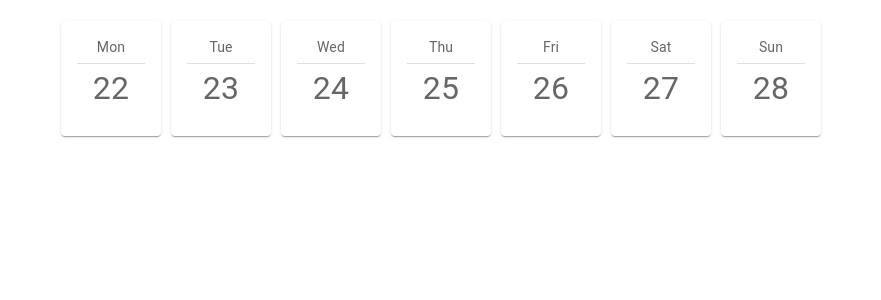
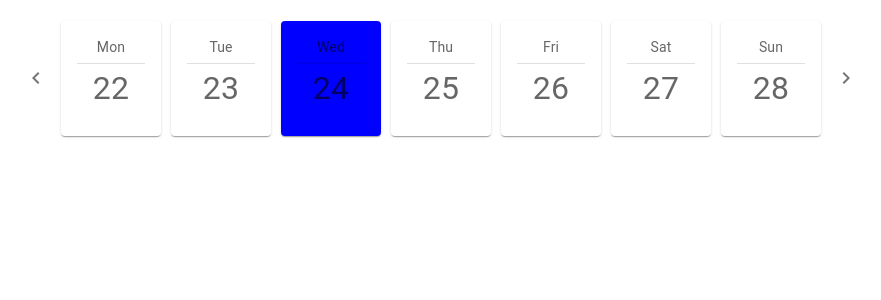
Before and after one commit to Rikanthan/Vacuum-front-end, a React (Create React App) app in the folder vacuum-app/: page / in a window 1280 px wide. Shown: the top 300 px of the page, without its empty margins (223-1104 px from the left). Built offline with nearby package versions, Linux system fonts and the light colour scheme.

Commit message:
add today

```diff
--- a/vacuum-app/src/Pages/ShowCalender.jsx
+++ b/vacuum-app/src/Pages/ShowCalender.jsx
@@ -1,14 +1,18 @@
-import { Alert, CircularProgress, Grid, Snackbar } from "@mui/material";
+import { Alert, CircularProgress, Grid, IconButton, Snackbar } from "@mui/material";
 import React, {useEffect,useState} from "react"
 import axios from "axios";
 import Day from "../Widgets/Cards/Calender";
+import { KeyboardArrowLeft, KeyboardArrowRight } from "@mui/icons-material";
 
 
 const dayNames = ["Mon","Tue","Wed","Thu","Fri","Sat","Sun"];
 
 export default function ShowCalendar(){
   const weeks = [];
+
 var curr = new Date;
+const [currday,setCurrday] = useState(curr.getDay()-1);
+console.log(currday);
 var first = curr.getDate() - curr.getDay();
 for(var i = 1; i<=7; i++){
   var next = first + i;
@@ -24,18 +28,32 @@ for(var i = 1; i<=7; i++){
       justifyContent="center"
       margin={2}
     >
+      <IconButton onClick={()=> {
+        if(currday <= 0)
+        {
+          setCurrday(0);
+          console.log(currday);
+        }else{
+          setCurrday(currday-1);
+          console.log(currday);
+        }
+        }
+        }>
+        <KeyboardArrowLeft/>
+      </IconButton>
       {(weeks.map((element, index) => {
         {
 
-          return (index < 8) ?
+          return (index < 7) ?
             (
               <Day
-               day = {dayNames[index]}
+                day = {dayNames[index]}
                 date = {element.getDate()}
+                today = { index === currday ? true : false}
                 />
             ) :
             <CircularProgress/>
-        }
+          }
       }))
       }
       {/* <Snackbar
@@ -47,6 +65,20 @@ for(var i = 1; i<=7; i++){
           Booking started!
         </Alert>
         </Snackbar> */}
+        <IconButton onClick={()=> {
+          if(currday >= 6)
+        {
+          setCurrday(6);
+          console.log(currday);
+        }
+        else{
+          setCurrday(currday+1)}
+          console.log(currday);
+        }
+
+        }>
+        <KeyboardArrowRight/>
+      </IconButton>
     </Grid>
         </>
     )
--- a/vacuum-app/src/Widgets/Cards/Calender.jsx
+++ b/vacuum-app/src/Widgets/Cards/Calender.jsx
@@ -6,6 +6,7 @@ import CardContent from '@mui/material/CardContent';
 import Button from '@mui/material/Button';
 import Typography from '@mui/material/Typography';
 import { Divider } from '@mui/material';
+import { blue } from '@mui/material/colors';
 
 const bull = (
   <Box
@@ -17,8 +18,9 @@ const bull = (
 );
 
 export default function Day(week) {
+  const color = week.today ? "blue" : "white";
   return (
-    <Card sx={{ width: 100 }} style = {{margin: 5}}>
+    <Card sx={{ width: 100 }} style = {{margin: 5,backgroundColor: color}} >
       <CardContent>
         <Typography sx={{ fontSize: 14 }} color="text.secondary" gutterBottom>
           {week.day}
```
